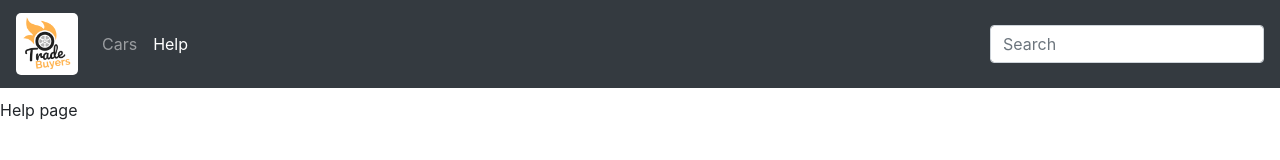
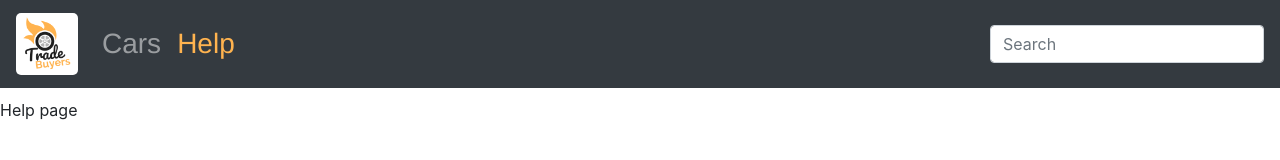
Before and after one commit to morsix/ValuesPlayground, a React (Create React App) app in the folder TestApplication.Client/client-app/: page /help in a window 1280 px wide. Shown: the top 160 px of the page. Built offline with nearby package versions, Linux system fonts and the light colour scheme.

Commit message:
navbar collapsable working

```diff
--- a/TestApplication.Client/client-app/src/components/Navigation/Navigation.css
+++ b/TestApplication.Client/client-app/src/components/Navigation/Navigation.css
@@ -1,3 +1,12 @@
 .tb-navbar{
     margin-bottom: 10px;
 }
+
+.navbar-dark .nav-item .nav-link{
+    font-size: 28px;
+    font-family: 'Franklin Gothic Medium', 'Arial Narrow', Arial, sans-serif;
+}
+
+.navbar-dark .navbar-nav .active>.nav-link, .navbar-dark .navbar-nav .nav-link.active, .navbar-dark .navbar-nav .nav-link.show, .navbar-dark .navbar-nav .show>.nav-link {
+    color: #FFB34F;
+}
--- a/TestApplication.Client/client-app/src/components/Navigation/Navigation.js
+++ b/TestApplication.Client/client-app/src/components/Navigation/Navigation.js
@@ -1,17 +1,30 @@
-import React from 'react';
-import  "./Navigation.css";
+import React, {useState} from 'react';
+import "./Navigation.css";
 import { NavLink } from "react-router-dom";
 import Logo from './../Logo/Logo';
 
-const Navigation = props =>{
+const Navigation = props => {
+    const [showNav, setShowNav] = useState(false);
 
-    const navbar =  <nav className="tb-navbar navbar navbar-expand-md navbar-dark bg-dark">
+    const toggleNav = () => {
+      setShowNav(!showNav);
+    }
+
+    let navStyles;
+
+    if(showNav){
+      navStyles = ['collapse', 'navbar-collapse','show']
+    }else{
+      navStyles = ['collapse', 'navbar-collapse']
+    }
+
+    const navbar = <nav className="tb-navbar navbar navbar-expand-md navbar-dark bg-dark">
         <NavLink className="tb-logo navbar-brand" to="/" exact ><Logo></Logo></NavLink>
-    <button className="navbar-toggler" type="button" data-toggle="collapse" data-target="#navbarsExample04" aria-controls="navbarsExample04" aria-expanded="false" aria-label="Toggle navigation">
+        <button className="navbar-toggler" type="button" onClick={toggleNav}>
             <span className="navbar-toggler-icon"></span>
         </button>
 
-    <div className="collapse navbar-collapse" id="navbarsExample04">
+        <div className={navStyles.join(' ')} >
             <ul className="navbar-nav mr-auto">
                 <li className="nav-item">
                     <NavLink className="nav-link" to="/cars" exact >Cars <span className="sr-only">(current)</span></NavLink>
--- a/TestApplication.Client/client-app/src/index.js
+++ b/TestApplication.Client/client-app/src/index.js
@@ -1,6 +1,5 @@
 import React from 'react';
 import ReactDOM from 'react-dom';
-import '../node_modules/bootstrap/dist/css/bootstrap.min.css';
 import 'bootstrap/dist/css/bootstrap.min.css';
 import { BrowserRouter } from 'react-router-dom';
 import './index.css';
```
Lines whose indentation alone changed are shown as unchanged.
